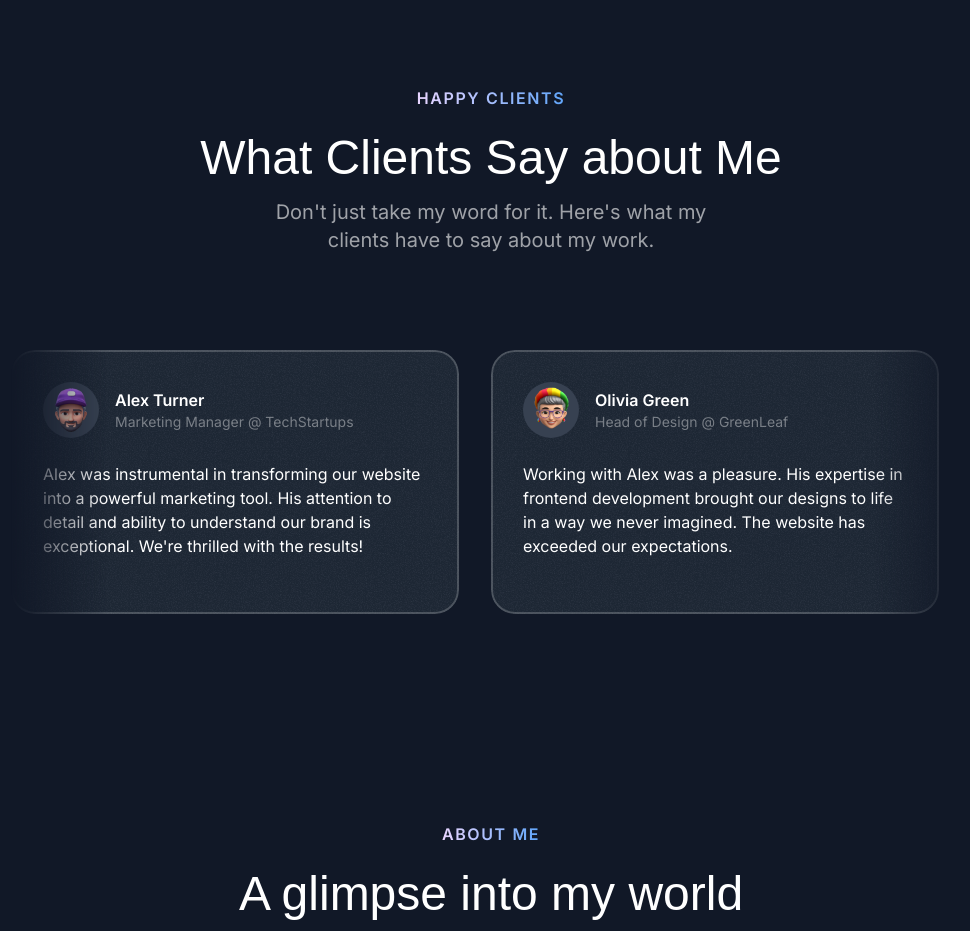
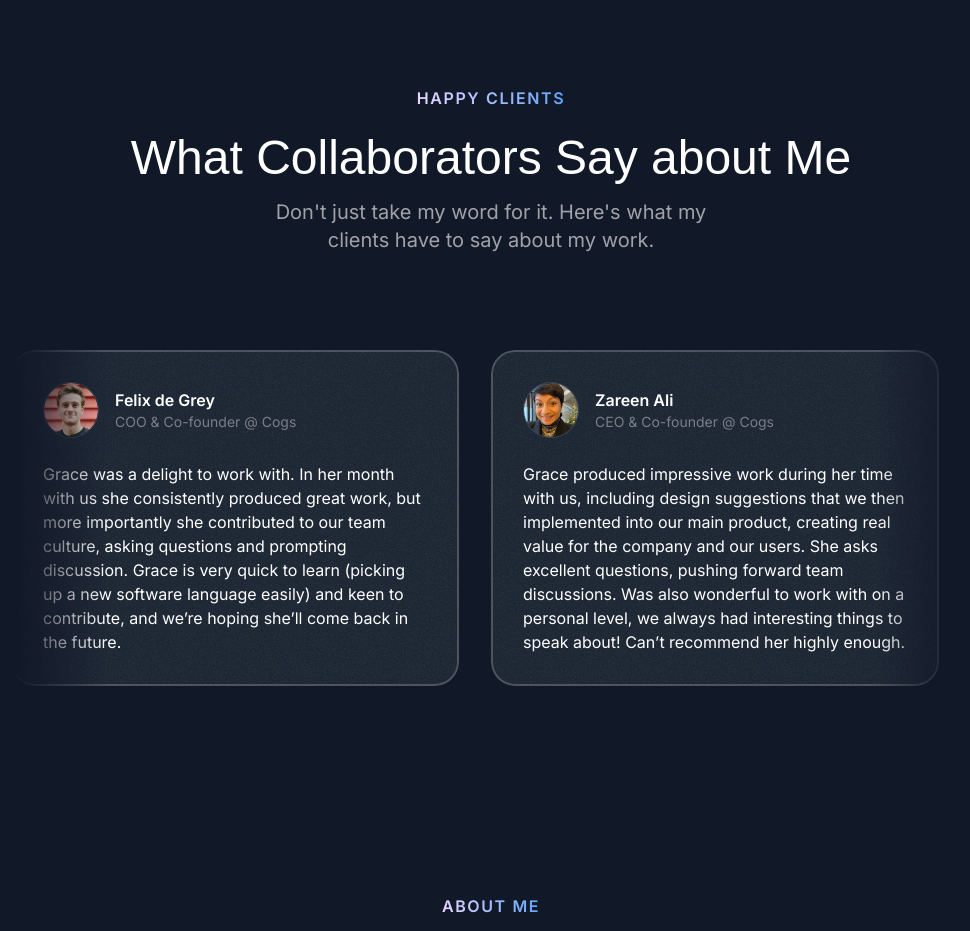
Before and after one commit to RuthlessDove/personal-website-nextjs, a Next.js app: page / in a window 1280 px wide. Shown: the part 3240-4171 px from the top of the page, without its empty margins (149-1119 px from the left). Built offline with nearby package versions, Linux system fonts and the light colour scheme; a web font is replaced by a local one.

Commit message:
Update Testimonials section: replace avatars and testimonials with new entries

```diff
--- a/src/sections/Testimonials.tsx
+++ b/src/sections/Testimonials.tsx
@@ -2,12 +2,9 @@
 import Image from "next/image";
 
 // Assets
-import memojiAvatar1 from "@/assets/images/memoji-avatar-1.png";
-import memojiAvatar2 from "@/assets/images/memoji-avatar-2.png";
-import memojiAvatar3 from "@/assets/images/memoji-avatar-3.png";
-import memojiAvatar4 from "@/assets/images/memoji-avatar-4.png";
-import memojiAvatar5 from "@/assets/images/memoji-avatar-5.png";
-import grainImage from "@/assets/images/grain.jpg";
+import felixImg from "@/assets/images/felix-profile-pic.jpeg";
+import zareenImg from "@/assets/images/zareen-profile-pic.jpeg";
+
 
 // Components
 import { SectionHeader } from "@/components/SectionHeader";
@@ -15,35 +12,18 @@ import { Card } from "@/components/Card";
 
 const testimonials = [
   {
-    name: "Alex Turner",
-    position: "Marketing Manager @ TechStartups",
-    text: "Alex was instrumental in transforming our website into a powerful marketing tool. His attention to detail and ability to understand our brand is exceptional. We're thrilled with the results!",
-    avatar: memojiAvatar1,
+    name: "Felix de Grey",
+    position: "COO & Co-founder @ Cogs",
+    text: "Grace was a delight to work with. In her month with us she consistently produced great work, but more importantly she contributed to our team culture, asking questions and prompting discussion. Grace is very quick to learn (picking up a new software language easily) and keen to contribute, and we’re hoping she’ll come back in the future.",
+    avatar: felixImg,
   },
   {
-    name: "Olivia Green",
-    position: "Head of Design @ GreenLeaf",
-    text: "Working with Alex was a pleasure. His expertise in frontend development brought our designs to life in a way we never imagined. The website has exceeded our expectations.",
-    avatar: memojiAvatar2,
+    name: "Zareen Ali",
+    position: "CEO & Co-founder @ Cogs",
+    text: "Grace produced impressive work during her time with us, including design suggestions that we then implemented into our main product, creating real value for the company and our users. She asks excellent questions, pushing forward team discussions. Was also wonderful to work with on a personal level, we always had interesting things to speak about! Can’t recommend her highly enough.",
+    avatar: zareenImg,
   },
-  {
-    name: "Daniel White",
-    position: "CEO @ InnovateCo",
-    text: "Alex's ability to create seamless user experiences is unmatched. Our website has seen a significant increase in conversions since launching the new design. We couldn't be happier.",
-    avatar: memojiAvatar3,
-  },
-  {
-    name: "Emily Carter",
-    position: "Product Manager @ GlobalTech",
-    text: "Alex is a true frontend wizard. He took our complex product and transformed it into an intuitive and engaging user interface. We're already seeing positive feedback from our customers.",
-    avatar: memojiAvatar4,
-  },
-  {
-    name: "Michael Brown",
-    position: "Director of IT @ MegaCorp",
-    text: "Alex's work on our website has been nothing short of exceptional. He's a talented developer who is also a great communicator. We highly recommend him.",
-    avatar: memojiAvatar5,
-  },
+
 ];
 
 export const TestimonialsSection = () => {
@@ -52,7 +32,7 @@ export const TestimonialsSection = () => {
       <div className="container">
         <SectionHeader
           eyebrow="Happy Clients"
-          title="What Clients Say about Me"
+          title="What Collaborators Say about Me"
           description="Don't just take my word for it. Here's what my clients have to say about
         my work."
         />
@@ -68,11 +48,11 @@ export const TestimonialsSection = () => {
             {testimonials.map((testimonial, index) => (
               <Card key={testimonial.name} className="max-w-xs md:max-w-md md:p-8 p-6">
                 <div className="flex gap-4 items-center">
-                  <div className="size-14 bg-gray-700 inline-flex rounded-full items-center  justify-center flex-shrink-0">
+                  <div className="size-14 bg-gray-700 inline-flex rounded-full items-center  justify-center flex-shrink-0 ">
                     <Image
                       src={testimonial.avatar}
                       alt={testimonial.name}
-                      className="max-h-full"
+                      className="max-h-full rounded-full border border-gray-700"
                     />
                   </div>
                   <div>
```
Also changed, not shown: src/assets/images/felix-profile-pic.jpeg (added), src/assets/images/zareen-profile-pic.jpeg (added).
